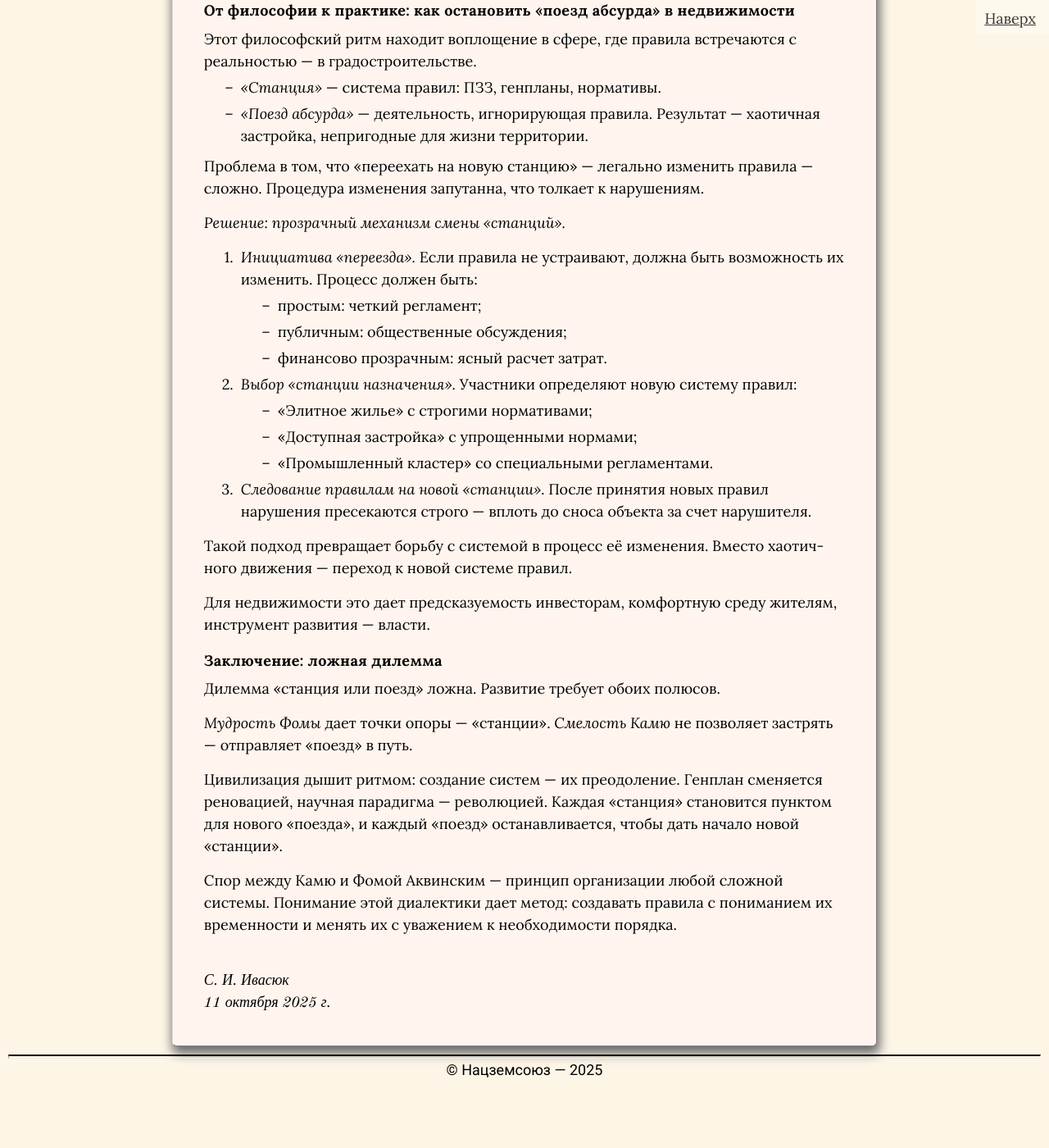
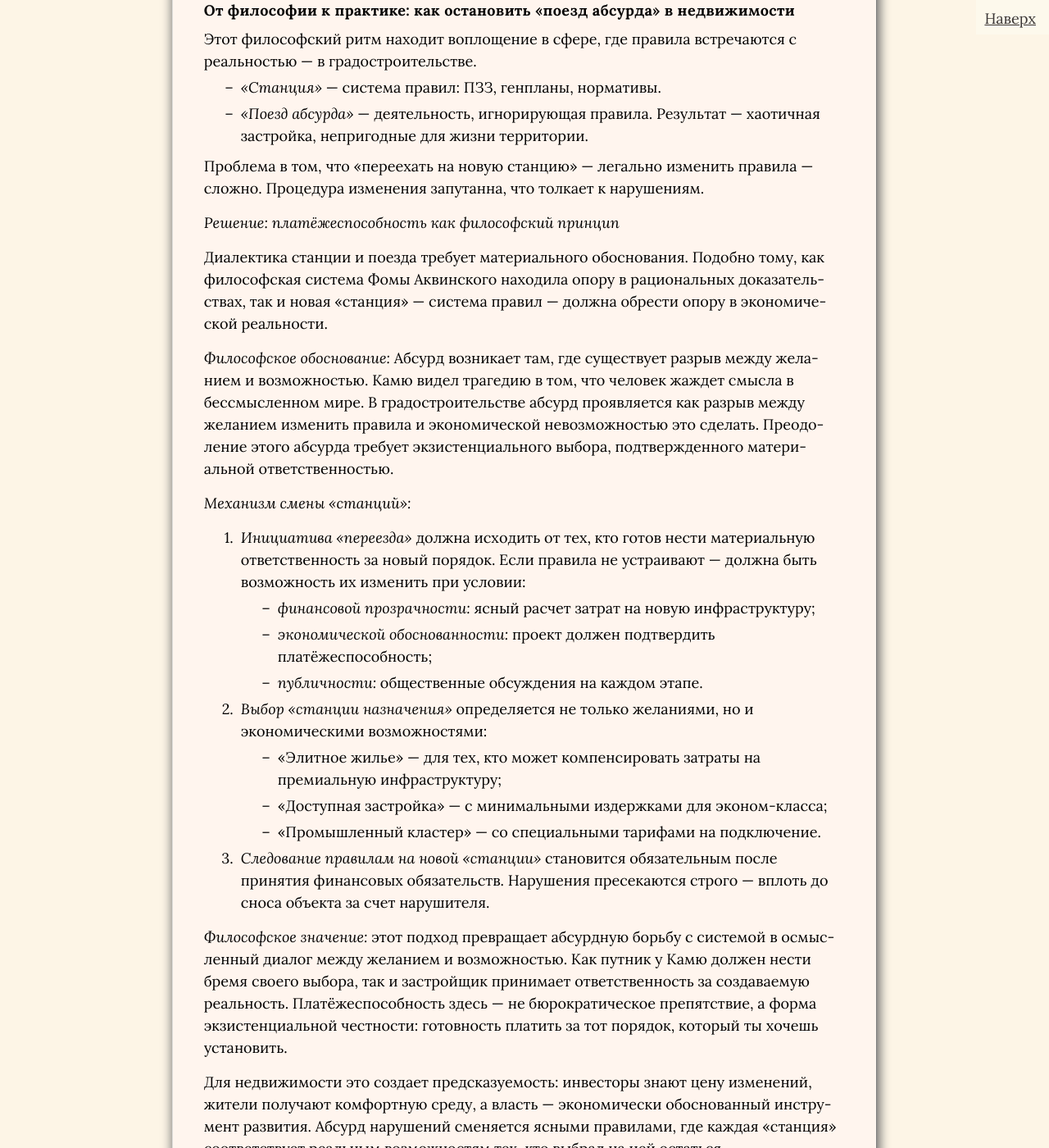
Before and after one commit to SergSi/land-use-art, a Jekyll site: the page built from _posts/2025-10-11-train.md, in a window 1280 px wide and 1400 px high, scrolled down 2996 px. Shown: the whole window at 82% size. Built offline with Jekyll 4.4.1, drawn with Linux system fonts in a browser that asks for light colours; some web fonts are replaced; before the commit the page ends 4324 px from its top, so only the background shows below that; some of the changed text lies outside the part shown.

Commit message:
Update 2025-10-11-train.md

```diff
--- a/_posts/2025-10-11-train.md
+++ b/_posts/2025-10-11-train.md
@@ -69,23 +69,29 @@ class: mind
 
 Проблема в том, что «переехать на новую станцию» — легально изменить правила — сложно. Процедура изменения запутанна, что толкает к нарушениям.
 
-*Решение: прозрачный механизм смены «станций».*
+*Решение: платёжеспособность как философский принцип*
 
-1. *Инициатива «переезда».* Если правила не устраивают, должна быть возможность их изменить. Процесс должен быть:
-   - простым: четкий регламент;
-   - публичным: общественные обсуждения;
-   - финансово прозрачным: ясный расчет затрат.
+Диалектика станции и поезда требует материального обоснования. Подобно тому, как философская система Фомы Аквинского находила опору в рациональных доказательствах, так и новая «станция» — система правил — должна обрести опору в экономической реальности.
 
-2. *Выбор «станции назначения».* Участники определяют новую систему правил:
-   - «Элитное жилье» с строгими нормативами;
-   - «Доступная застройка» с упрощенными нормами;
-   - «Промышленный кластер» со специальными регламентами.
+*Философское обоснование:* Абсурд возникает там, где существует разрыв между желанием и возможностью. Камю видел трагедию в том, что человек жаждет смысла в бессмысленном мире. В градостроительстве абсурд проявляется как разрыв между желанием изменить правила и экономической невозможностью это сделать. Преодоление этого абсурда требует экзистенциального выбора, подтвержденного материальной ответственностью.
 
-3. *Следование правилам на новой «станции».* После принятия новых правил нарушения пресекаются строго — вплоть до сноса объекта за счет нарушителя.
+*Механизм смены «станций»:*
 
-Такой подход превращает борьбу с системой в процесс её изменения. Вместо хаотичного движения — переход к новой системе правил.
+1. *Инициатива «переезда»* должна исходить от тех, кто готов нести материальную ответственность за новый порядок. Если правила не устраивают — должна быть возможность их изменить при условии:
+   - *финансовой прозрачности:* ясный расчет затрат на новую инфраструктуру;
+   - *экономической обоснованности:* проект должен подтвердить платёжеспособность;
+   - *публичности:* общественные обсуждения на каждом этапе.
 
-Для недвижимости это дает предсказуемость инвесторам, комфортную среду жителям, инструмент развития — власти.
+2. *Выбор «станции назначения»* определяется не только желаниями, но и экономическими возможностями:
+   - «Элитное жилье» — для тех, кто может компенсировать затраты на премиальную инфраструктуру;
+   - «Доступная застройка» — с минимальными издержками для эконом-класса;
+   - «Промышленный кластер» — со специальными тарифами на подключение.
+
+3. *Следование правилам на новой «станции»* становится обязательным после принятия финансовых обязательств. Нарушения пресекаются строго — вплоть до сноса объекта за счет нарушителя.
+
+*Философское значение:* этот подход превращает абсурдную борьбу с системой в осмысленный диалог между желанием и возможностью. Как путник у Камю должен нести бремя своего выбора, так и застройщик принимает ответственность за создаваемую реальность. Платёжеспособность здесь — не бюрократическое препятствие, а форма экзистенциальной честности: готовность платить за тот порядок, который ты хочешь установить.
+
+Для недвижимости это создает предсказуемость: инвесторы знают цену изменений, жители получают комфортную среду, а власть — экономически обоснованный инструмент развития. Абсурд нарушений сменяется ясными правилами, где каждая «станция» соответствует реальным возможностям тех, кто выбрал на ней остаться.
 
 #### Заключение: ложная дилемма
 
```
